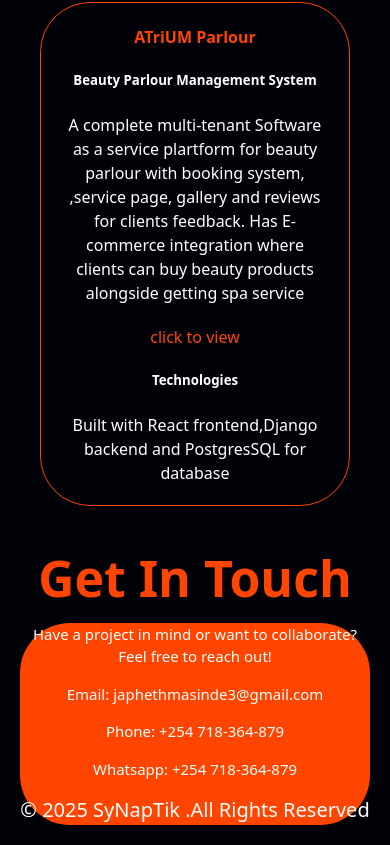
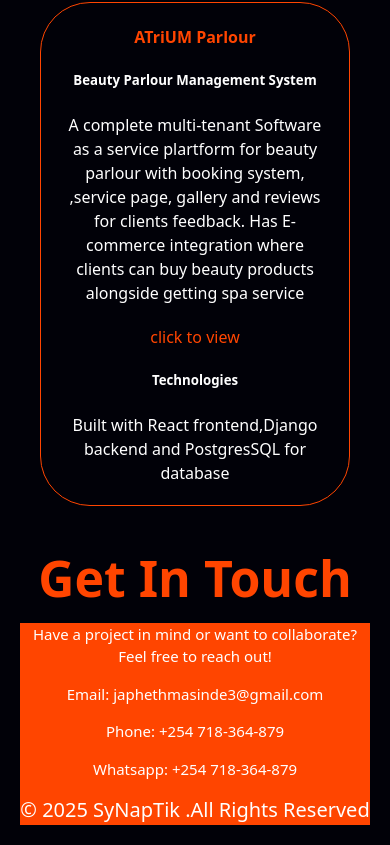
Before and after one commit to Jef70987/snaptik, a React (Vite) app: page / in a window 390 px wide. Shown: the part 2816-3661 px from the top of the page. Built offline with nearby package versions, Linux system fonts and the light colour scheme.

Commit message:
Update Dashboard.css

```diff
--- a/src/components/Pages/Dashboard.css
+++ b/src/components/Pages/Dashboard.css
@@ -289,9 +289,6 @@
     .project--sample .sample p{
         margin: 20px;
     }
-    .contact--details{
-        border-radius: 50px;
-    }
     .contact--details p{
        font-size:15px
     }
@@ -356,9 +353,6 @@
     }
     .project--sample .sample p{
         margin: 20px;
-    }
-    .contact--details{
-        border-radius: 50px;
     }
     .contact--details p{
        font-size:15px
@@ -425,9 +419,6 @@
     .project--sample .sample p{
         margin: 20px;
     }
-    .contact--details{
-        border-radius: 50px;
-    }
     .contact--details p{
        font-size:15px
     }
```
